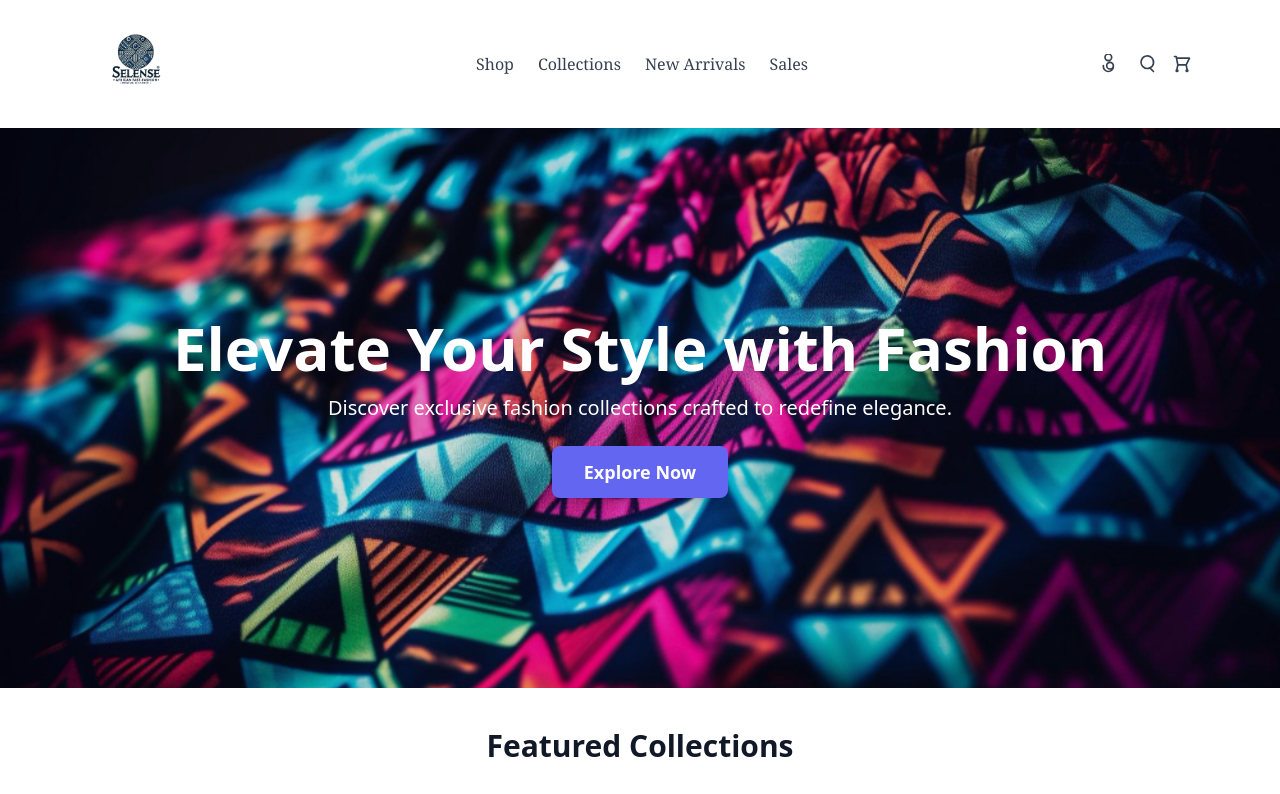
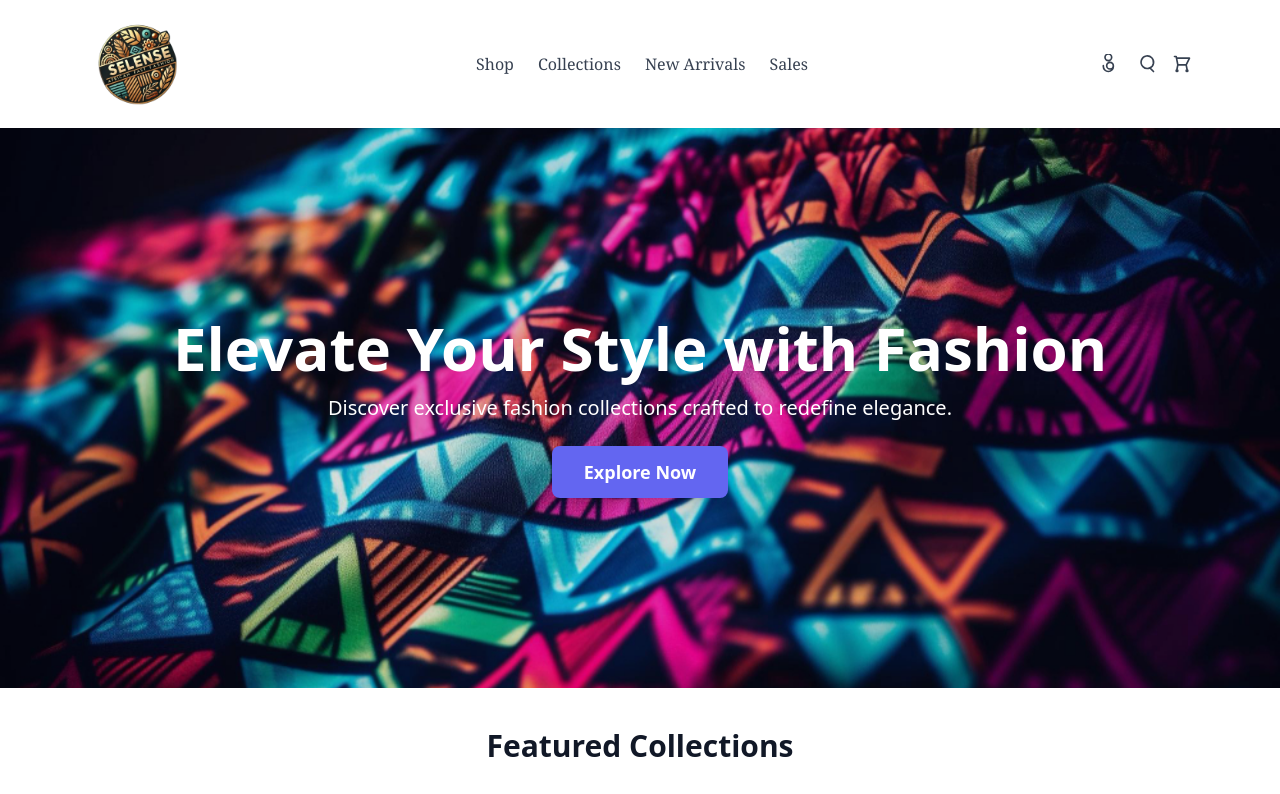
Before and after one commit to Zikam1/SELENCE-FASHION, a Nuxt app: page / in a window 1280 px wide. Shown: the top 794 px of the page. Built offline with nearby package versions, Linux system fonts and the light colour scheme.

Commit message:
ft:addded the new logo

```diff
--- a/components/Navbar.vue
+++ b/components/Navbar.vue
@@ -3,7 +3,7 @@
     <div class="max-w-6xl mx-auto flex justify-between items-center py-4 px-6">
       <!-- Logo Section -->
       <div class="flex items-center">
-        <img src="../assets/yu.png" alt="Selense African Fast-Fashion"
+        <img src="../assets/seilogo.png" alt="Selense African Fast-Fashion"
           class="h-32 w-auto object-contain md:h-20 lg:h-24 transition-transform duration-300 hover:scale-105" />
       </div>
 
```
Also changed, not shown: package.json (+9 -3 lines), assets/seilogo.png (added).
